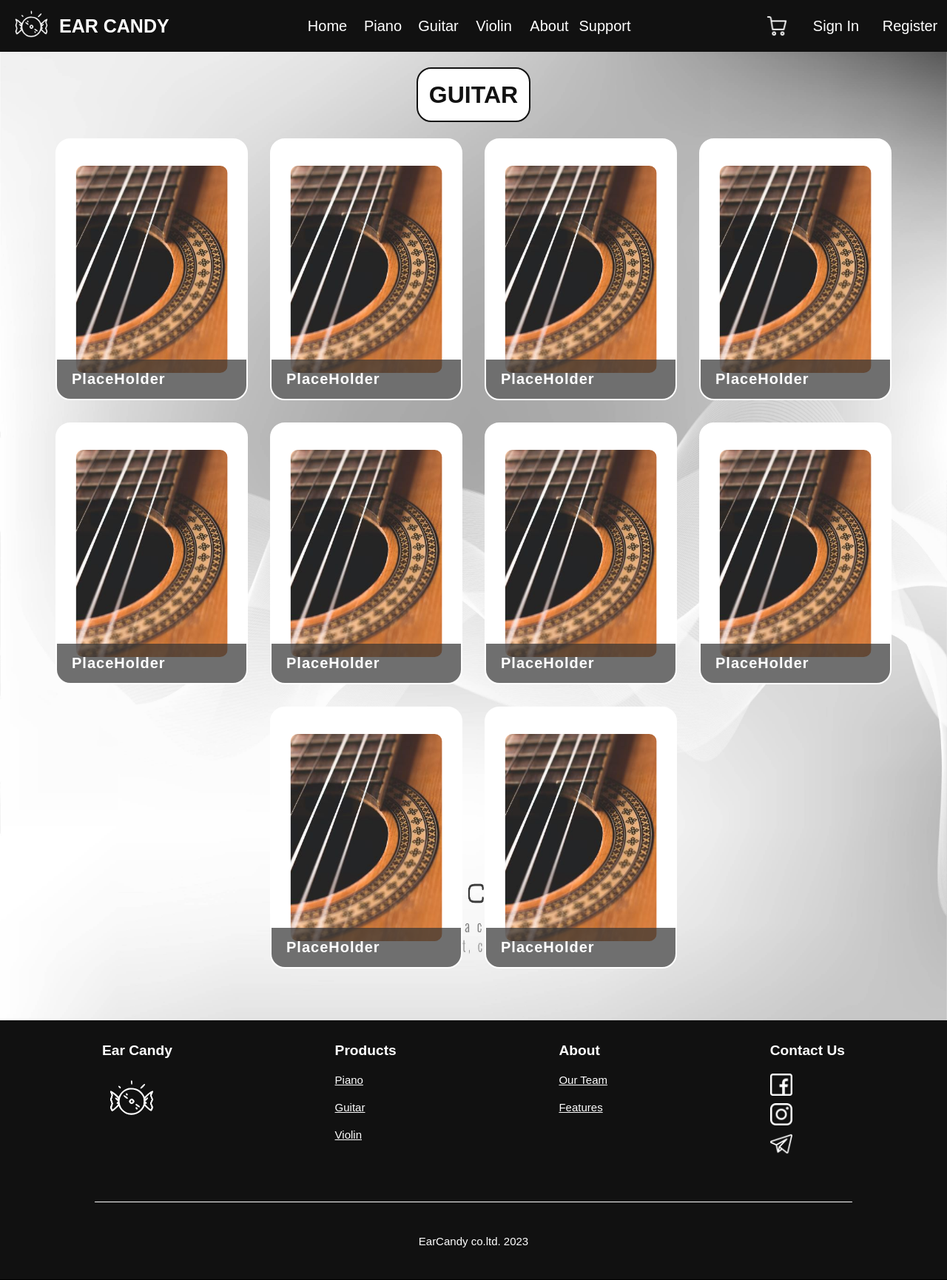
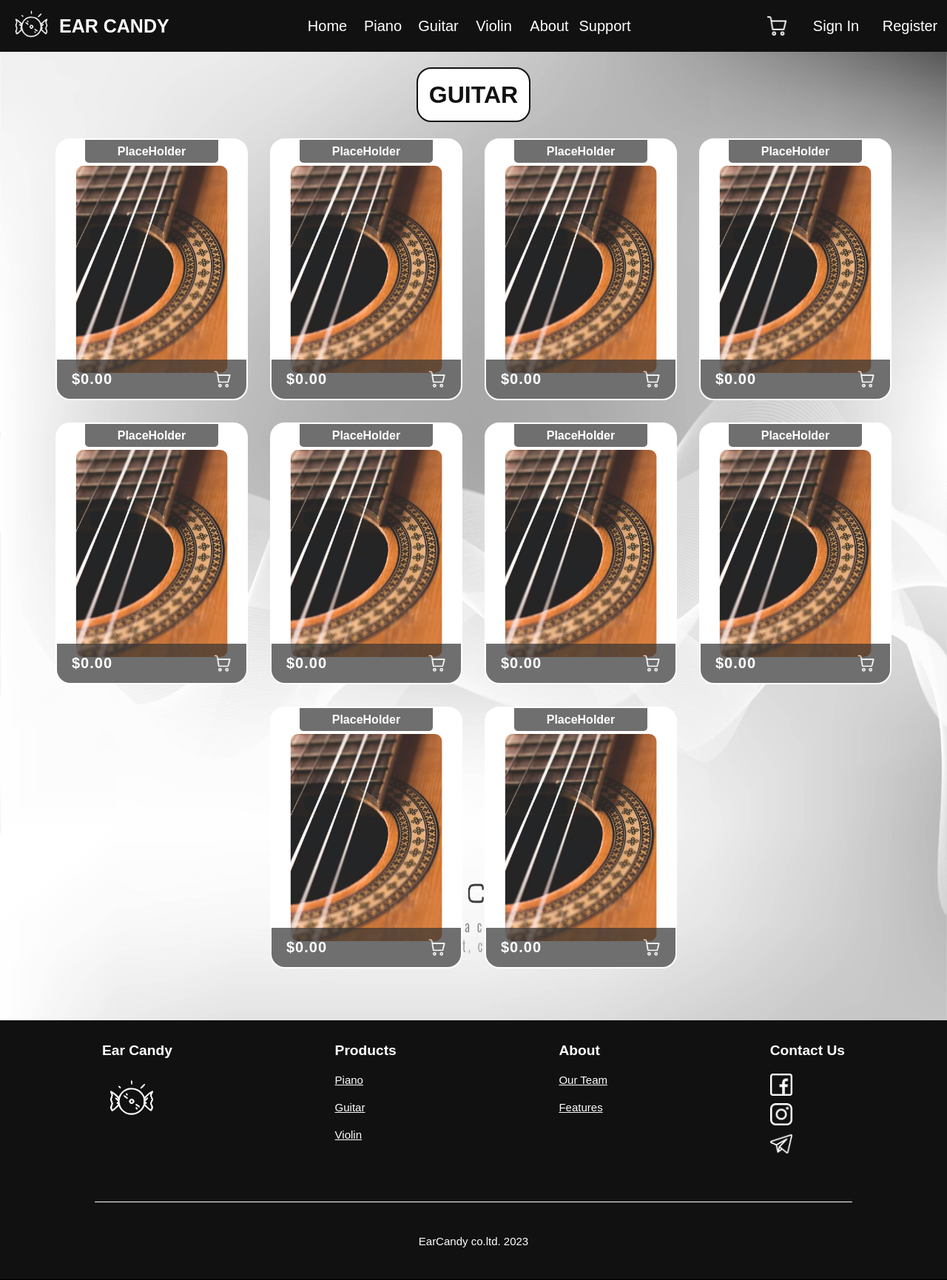
Before and after one commit to TongHeang1202/cs128_final, a PHP site: page /guitar.php in a window 1280 px wide. Shown: the whole page at 74% size. Run offline with PHP 8.4, Linux system fonts and the light colour scheme.

Commit message:
applied new changes to guitar and violin

```diff
--- a/guitar.php
+++ b/guitar.php
@@ -24,8 +24,12 @@
             for ($i = 0; $i < 10; $i++){
             ?>
                 <div class="product-showcase">
+                    <div class="product-showcase-name">PlaceHolder</div>
                     <img class="product-showcase-image" src="images/frontpage_images/guitar-background.jpg">
-                    <div class="product-showcase-tag"><span>PlaceHolder</span></div>
+                    <div class="product-showcase-tag">
+                        <span>$0.00</span>
+                        <img class="add-to-cart" src="images/shopping-cart.png">
+                    </div>
                 </div>
             <?php
             }
--- a/violin.php
+++ b/violin.php
@@ -24,8 +24,12 @@
             for ($i = 0; $i < 10; $i++){
             ?>
                 <div class="product-showcase">
+                    <div class="product-showcase-name">PlaceHolder</div>
                     <img class="product-showcase-image" src="images/frontpage_images/violin-background.jpg">
-                    <div class="product-showcase-tag"><span>PlaceHolder</span></div>
+                    <div class="product-showcase-tag">
+                        <span>$0.00</span>
+                        <img class="add-to-cart" src="images/shopping-cart.png">
+                    </div>
                 </div>
             <?php
             }
```
